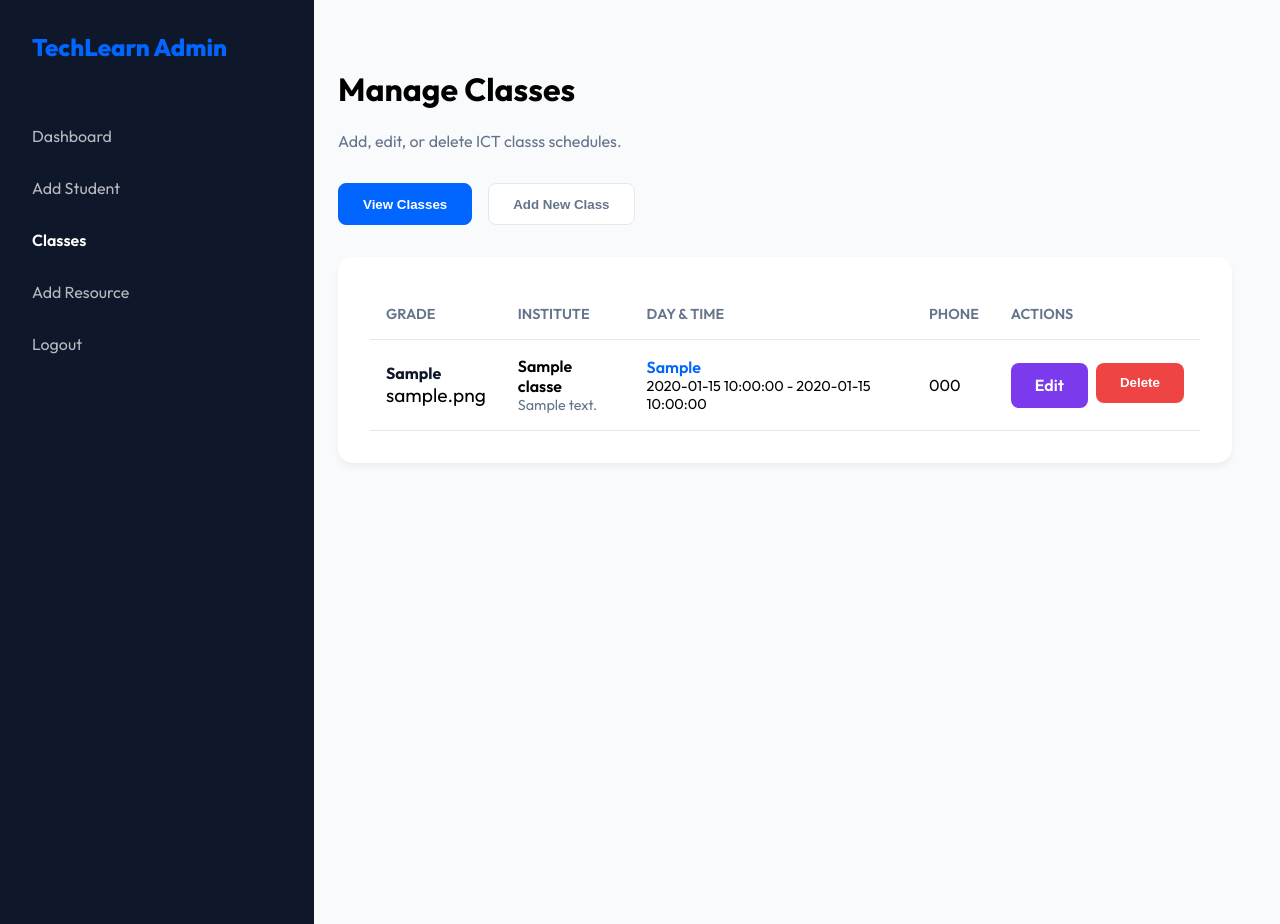
After one commit to chapayev0/mysite, a PHP site: page /admin_classes.php in a window 1280 px wide. The commit adds this page. Run offline with PHP 8.4, Linux system fonts and the light colour scheme; the visitor is signed in with stand-in values (Sample User, id 1); tables that the repository leaves empty or names only in its code hold one stand-in row (values such as "Sample post").

Commit message:
feat: Introduce admin class management functionality with dedicated pages for viewing, adding, editing, and deleting classes.

```diff
--- /dev/null
+++ b/admin_classes.php
@@ -0,0 +1,401 @@
+<?php
+session_start();
+include 'db_connect.php';
+
+// Check if admin
+if (!isset($_SESSION['user_id']) || $_SESSION['role'] !== 'admin') {
+    header("Location: login.php");
+    exit();
+}
+
+// Handle Add Class
+$success_msg = '';
+$error_msg = '';
+
+if ($_SERVER['REQUEST_METHOD'] === 'POST' && isset($_POST['add_class'])) {
+    $grade = $_POST['grade'];
+    $institute_name = $_POST['institute_name'];
+    $institute_address = $_POST['institute_address'];
+    $institute_phone = $_POST['institute_phone'];
+    $class_day = $_POST['class_day'];
+    $start_time = $_POST['start_time'];
+    $end_time = $_POST['end_time'];
+    $description = $_POST['description'];
+    $logo_emoji = $_POST['logo_emoji'];
+
+    $stmt = $conn->prepare("INSERT INTO classes (grade, institute_name, institute_address, institute_phone, class_day, start_time, end_time, description, logo_emoji) VALUES (?, ?, ?, ?, ?, ?, ?, ?, ?)");
+    $stmt->bind_param("issssssss", $grade, $institute_name, $institute_address, $institute_phone, $class_day, $start_time, $end_time, $description, $logo_emoji);
+
+    if ($stmt->execute()) {
+        $success_msg = "Class added successfully!";
+    } else {
+        $error_msg = "Error adding class: " . $conn->error;
+    }
+    $stmt->close();
+}
+
+// Handle Delete Class
+if ($_SERVER['REQUEST_METHOD'] === 'POST' && isset($_POST['delete_class'])) {
+    $class_id = $_POST['class_id'];
+    $stmt = $conn->prepare("DELETE FROM classes WHERE id = ?");
+    $stmt->bind_param("i", $class_id);
+    if ($stmt->execute()) {
+        $success_msg = "Class deleted successfully!";
+    } else {
+        $error_msg = "Error deleting class: " . $conn->error;
+    }
+    $stmt->close();
+}
+
+// Fetch all classes
+$classes = [];
+$result = $conn->query("SELECT * FROM classes ORDER BY grade ASC, created_at DESC");
+if ($result) {
+    while ($row = $result->fetch_assoc()) {
+        $classes[] = $row;
+    }
+}
+?>
+<!DOCTYPE html>
+<html lang="en">
+<head>
+    <meta charset="UTF-8">
+    <meta name="viewport" content="width=device-width, initial-scale=1.0">
+    <title>Manage Classes | TechLearn Admin</title>
+    <link href="https://fonts.googleapis.com/css2?family=Outfit:wght@300;400;600;700;800&display=swap" rel="stylesheet">
+    <style>
+        :root {
+            --primary: #0066FF;
+            --secondary: #7C3AED;
+            --dark: #0F172A;
+            --light: #F8FAFC;
+            --gray: #64748B;
+            --danger: #EF4444;
+            --success: #10B981;
+        }
+        body {
+            font-family: 'Outfit', sans-serif;
+            background: var(--light);
+            margin: 0;
+            display: flex;
+        }
+        .sidebar {
+            width: 250px;
+            background: var(--dark);
+            color: white;
+            min-height: 100vh;
+            padding: 2rem;
+            position: fixed;
+            left: 0;
+            top: 0;
+        }
+        .logo {
+            font-size: 1.5rem;
+            font-weight: 800;
+            margin-bottom: 3rem;
+            color: var(--primary);
+        }
+        .nav-link {
+            display: block;
+            color: rgba(255,255,255,0.7);
+            text-decoration: none;
+            padding: 1rem 0;
+            transition: color 0.3s;
+        }
+        .nav-link:hover, .nav-link.active {
+            color: white;
+            font-weight: 600;
+        }
+        .main-content {
+            flex: 1;
+            padding: 3rem;
+            margin-left: 290px; /* sidebar width + padding */
+        }
+        .header {
+            margin-bottom: 2rem;
+        }
+        .card {
+            background: white;
+            padding: 2rem;
+            border-radius: 15px;
+            box-shadow: 0 4px 6px rgba(0,0,0,0.05);
+        }
+
+        /* Tabs */
+        .tabs {
+            display: flex;
+            gap: 1rem;
+            margin-bottom: 2rem;
+        }
+        .tab-btn {
+            background: white;
+            border: 1px solid #e2e8f0;
+            padding: 0.8rem 1.5rem;
+            border-radius: 8px;
+            cursor: pointer;
+            font-weight: 600;
+            color: var(--gray);
+            transition: all 0.3s;
+        }
+        .tab-btn.active {
+            background: var(--primary);
+            color: white;
+            border-color: var(--primary);
+        }
+
+        /* Form */
+        .form-group {
+            margin-bottom: 1.5rem;
+        }
+        .form-label {
+            display: block;
+            margin-bottom: 0.5rem;
+            color: var(--dark);
+            font-weight: 600;
+        }
+        .form-control {
+            width: 100%;
+            padding: 0.8rem;
+            border: 1px solid #e2e8f0;
+            border-radius: 8px;
+            font-family: inherit;
+        }
+        .btn {
+            background: var(--primary);
+            color: white;
+            padding: 0.8rem 1.5rem;
+            border: none;
+            border-radius: 8px;
+            font-weight: 600;
+            cursor: pointer;
+            text-decoration: none;
+            display: inline-block;
+        }
+        .btn:hover {
+            opacity: 0.9;
+        }
+        .btn-danger {
+            background: var(--danger);
+        }
+        .btn-edit {
+            background: var(--secondary);
+            margin-right: 0.5rem;
+        }
+
+        /* Table */
+        .table-container {
+            overflow-x: auto;
+        }
+        table {
+            width: 100%;
+            border-collapse: collapse;
+        }
+        th, td {
+            text-align: left;
+            padding: 1rem;
+            border-bottom: 1px solid #e2e8f0;
+        }
+        th {
+            color: var(--gray);
+            font-weight: 600;
+            font-size: 0.9rem;
+            text-transform: uppercase;
+        }
+
+        .alert {
+            padding: 1rem;
+            border-radius: 8px;
+            margin-bottom: 2rem;
+            font-weight: 600;
+        }
+        .alert-success {
+            background: #D1FAE5;
+            color: #065F46;
+        }
+        .alert-error {
+            background: #FEE2E2;
+            color: #991B1B;
+        }
+
+        .hidden {
+            display: none;
+        }
+    </style>
+</head>
+<body>
+    <div class="sidebar">
+        <div class="logo">TechLearn Admin</div>
+        <nav>
+            <a href="admin_dashboard.php" class="nav-link">Dashboard</a>
+            <a href="add_student.php" class="nav-link">Add Student</a>
+            <a href="admin_classes.php" class="nav-link active">Classes</a>
+            <a href="admin_add_resource.php" class="nav-link">Add Resource</a>
+            <a href="logout.php" class="nav-link">Logout</a>
+        </nav>
+    </div>
+
+    <div class="main-content">
+        <div class="header">
+            <h1>Manage Classes</h1>
+            <p style="color: var(--gray);">Add, edit, or delete ICT classs schedules.</p>
+        </div>
+
+        <?php if ($success_msg): ?>
+            <div class="alert alert-success"><?php echo $success_msg; ?></div>
+        <?php endif; ?>
+        <?php if ($error_msg): ?>
+            <div class="alert alert-error"><?php echo $error_msg; ?></div>
+        <?php endif; ?>
+
+        <div class="tabs">
+            <button class="tab-btn active" onclick="switchTab('view')">View Classes</button>
+            <button class="tab-btn" onclick="switchTab('add')">Add New Class</button>
+        </div>
+
+        <!-- View Classes Tab -->
+        <div id="view-tab">
+            <div class="card">
+                <div class="table-container">
+                    <table>
+                        <thead>
+                            <tr>
+                                <th>Grade</th>
+                                <th>Institute</th>
+                                <th>Day & Time</th>
+                                <th>Phone</th>
+                                <th>Actions</th>
+                            </tr>
+                        </thead>
+                        <tbody>
+                            <?php if (empty($classes)): ?>
+                                <tr>
+                                    <td colspan="5" style="text-align: center; color: var(--gray);">No classes found.</td>
+                                </tr>
+                            <?php else: ?>
+                                <?php foreach ($classes as $class): ?>
+                                    <tr>
+                                        <td>
+                                            <span style="font-weight: 700; color: var(--dark);"><?php echo $class['grade']; ?></span>
+                                            <br>
+                                            <span style="font-size: 1.2rem;"><?php echo htmlspecialchars($class['logo_emoji']); ?></span>
+                                        </td>
+                                        <td>
+                                            <div style="font-weight: 600;"><?php echo htmlspecialchars($class['institute_name']); ?></div>
+                                            <div style="font-size: 0.9rem; color: var(--gray);"><?php echo htmlspecialchars($class['institute_address']); ?></div>
+                                        </td>
+                                        <td>
+                                            <div style="color: var(--primary); font-weight: 600;"><?php echo htmlspecialchars($class['class_day']); ?></div>
+                                            <div style="font-size: 0.9rem;"><?php echo htmlspecialchars($class['start_time']) . ' - ' . htmlspecialchars($class['end_time']); ?></div>
+                                        </td>
+                                        <td><?php echo htmlspecialchars($class['institute_phone']); ?></td>
+                                        <td>
+                                            <div style="display: flex;">
+                                                <a href="admin_edit_class.php?id=<?php echo $class['id']; ?>" class="btn btn-edit">Edit</a>
+                                                <form method="POST" onsubmit="return confirm('Are you sure you want to delete this class?');">
+                                                    <input type="hidden" name="class_id" value="<?php echo $class['id']; ?>">
+                                                    <button type="submit" name="delete_class" class="btn btn-danger">Delete</button>
+                                                </form>
+                                            </div>
+                                        </td>
+                                    </tr>
+                                <?php endforeach; ?>
+                            <?php endif; ?>
+                        </tbody>
+                    </table>
+                </div>
+            </div>
+        </div>
+
+        <!-- Add Class Tab -->
+        <div id="add-tab" class="hidden">
+            <div class="card">
+                <form method="POST">
+                    <div style="display: flex; gap: 2rem;">
+                        <div style="flex: 1;">
+                            <div class="form-group">
+                                <label class="form-label">Grade</label>
+                                <select name="grade" class="form-control" required>
+                                    <option value="">Select Grade</option>
+                                    <option value="6">Grade 6</option>
+                                    <option value="7">Grade 7</option>
+                                    <option value="8">Grade 8</option>
+                                    <option value="9">Grade 9</option>
+                                    <option value="10">Grade 10 (O/L)</option>
+                                    <option value="11">Grade 11 (A/L)</option>
+                                </select>
+                            </div>
+
+                            <div class="form-group">
+                                <label class="form-label">Institute Name</label>
+                                <input type="text" name="institute_name" class="form-control" placeholder="e.g. Royal Institute" required>
+                            </div>
+
+                            <div class="form-group">
+                                <label class="form-label">Institute Address</label>
+                                <input type="text" name="institute_address" class="form-control" placeholder="e.g. 123 Main St, Colombo" required>
+                            </div>
+
+                            <div class="form-group">
+                                <label class="form-label">Phone Number</label>
+                                <input type="text" name="institute_phone" class="form-control" placeholder="e.g. +94 77 123 4567" required>
+                            </div>
+                        </div>
+
+                        <div style="flex: 1;">
+                            <div class="form-group">
+                                <label class="form-label">Class Day</label>
+                                <select name="class_day" class="form-control" required>
+                                    <option value="Monday">Monday</option>
+                                    <option value="Tuesday">Tuesday</option>
+                                    <option value="Wednesday">Wednesday</option>
+                                    <option value="Thursday">Thursday</option>
+                                    <option value="Friday">Friday</option>
+                                    <option value="Saturday">Saturday</option>
+                                    <option value="Sunday">Sunday</option>
+                                </select>
+                            </div>
+
+                            <div style="display: flex; gap: 1rem;">
+                                <div class="form-group" style="flex: 1;">
+                                    <label class="form-label">Start Time</label>
+                                    <input type="text" name="start_time" class="form-control" placeholder="e.g. 8:00 AM" required>
+                                </div>
+                                <div class="form-group" style="flex: 1;">
+                                    <label class="form-label">End Time</label>
+                                    <input type="text" name="end_time" class="form-control" placeholder="e.g. 10:00 AM" required>
+                                </div>
+                            </div>
+
+                            <div class="form-group">
+                                <label class="form-label">Logo Emoji (Placeholder)</label>
+                                <input type="text" name="logo_emoji" class="form-control" placeholder="e.g. 🏫" value="🏫">
+                            </div>
+
+                            <div class="form-group">
+                                <label class="form-label">Description</label>
+                                <textarea name="description" class="form-control" rows="3" placeholder="Short description of the class..."></textarea>
+                            </div>
+                        </div>
+                    </div>
+
+                    <button type="submit" name="add_class" class="btn">Add Class</button>
+                </form>
+            </div>
+        </div>
+    </div>
+
+    <script>
+        function switchTab(tabName) {
+            // content
+            document.getElementById('view-tab').classList.add('hidden');
+            document.getElementById('add-tab').classList.add('hidden');
+            document.getElementById(tabName + '-tab').classList.remove('hidden');
+
+            // buttons
+            const btns = document.querySelectorAll('.tab-btn');
+            btns.forEach(btn => btn.classList.remove('active'));
+            event.target.classList.add('active');
+        }
+    </script>
+</body>
+</html>
--- a/admin_dashboard.php
+++ b/admin_dashboard.php
@@ -84,6 +84,7 @@ if (!isset($_SESSION['user_id']) || $_SESSION['role'] !== 'admin') {
         <nav>
             <a href="admin_dashboard.php" class="nav-link active">Dashboard</a>
             <a href="add_student.php" class="nav-link">Add Student</a>
+            <a href="admin_classes.php" class="nav-link">Classes</a>
             <a href="admin_add_resource.php" class="nav-link">Add Resource</a>
             <a href="logout.php" class="nav-link">Logout</a>
         </nav>
```
Also changed, not shown: admin_edit_class.php (added, +265 -0 lines).
